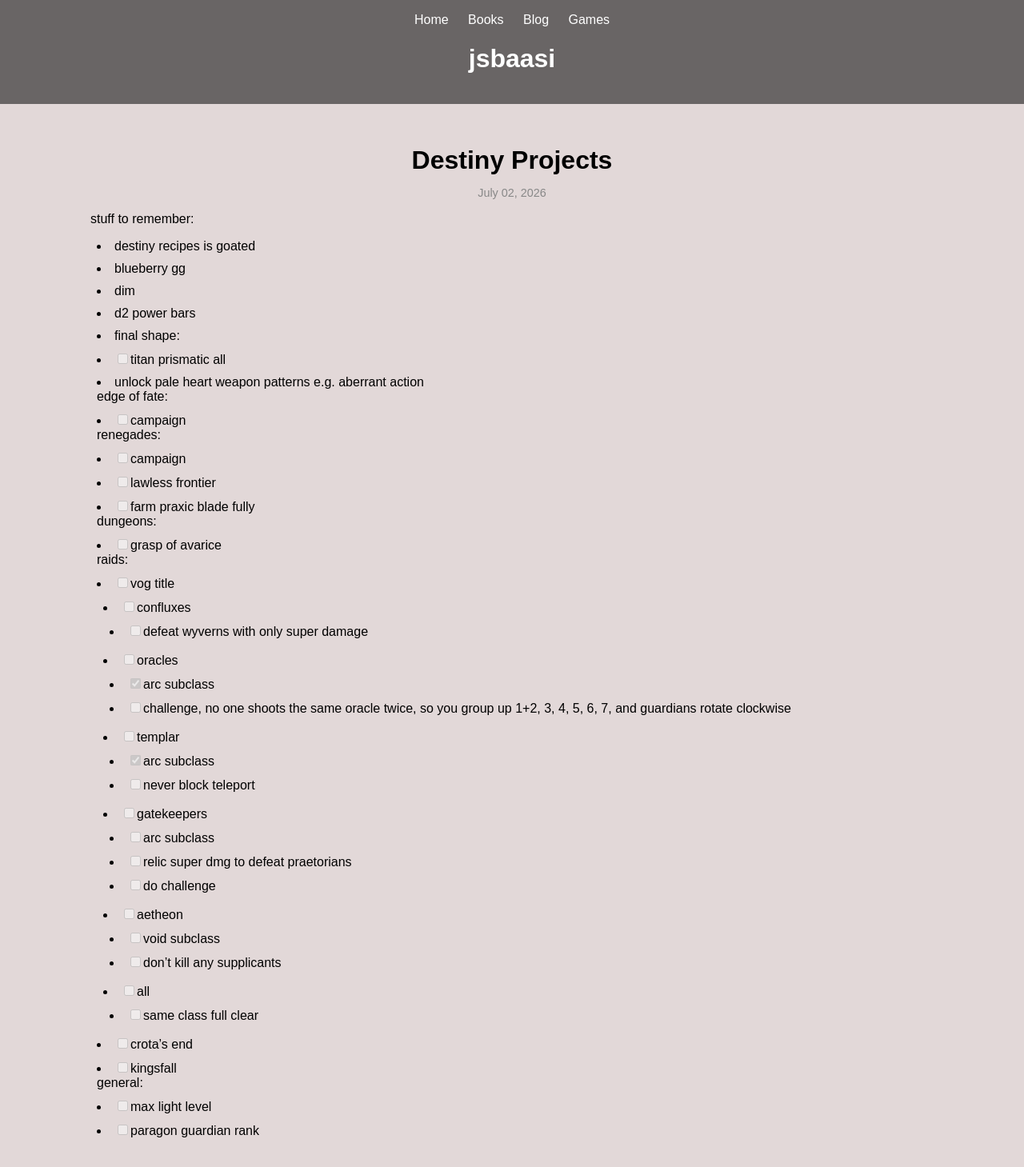
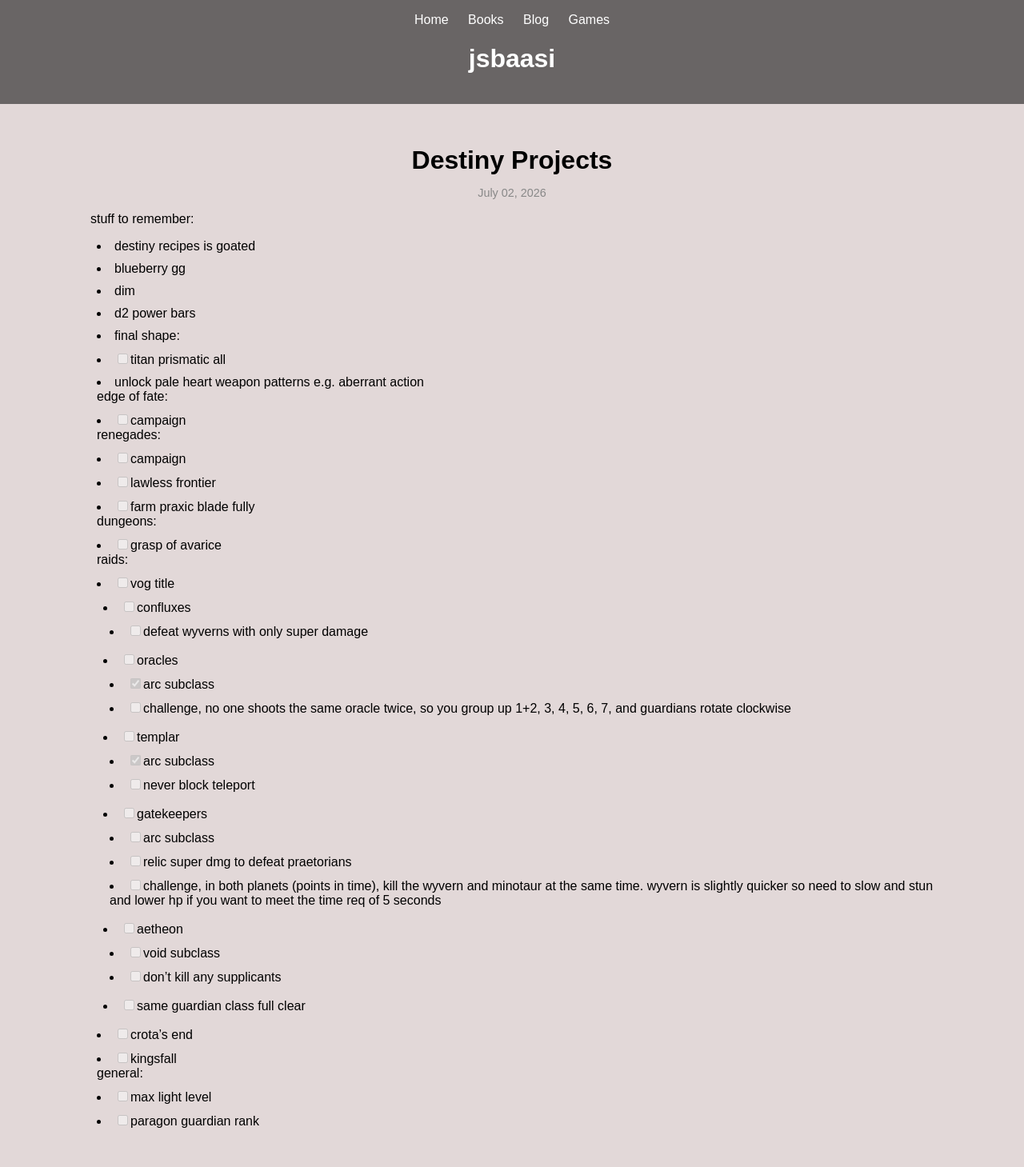
Before and after one commit to jsbaasi/jsbaasi.github.io, a Jekyll site: the page built from _posts/2026-07-02-destiny-projects.md, in a window 1280 px wide. Shown: the whole page at 80% size. Built offline with Jekyll 4.4.1, drawn with Linux system fonts in a browser that asks for light colours.

Commit message:
vault backup: 2026-07-02 22:03:18

```diff
--- a/_posts/2026-07-02-destiny-projects.md
+++ b/_posts/2026-07-02-destiny-projects.md
@@ -35,12 +35,11 @@
 	- [ ] gatekeepers
 		- [ ] arc subclass
 		- [ ] relic super dmg to defeat praetorians
-		- [ ] do challenge
+		- [ ] challenge, in both planets (points in time), kill the wyvern and minotaur at the same time. wyvern is slightly quicker so need to slow and stun and lower hp if you want to meet the time req of 5 seconds
 	- [ ] aetheon
 		- [ ] void subclass
 		- [ ] don't kill any supplicants
-	- [ ] all
-		- [ ] same class full clear
+	- [ ] same guardian class full clear
 - [ ] crota's end
 - [ ] kingsfall
 general:
```
